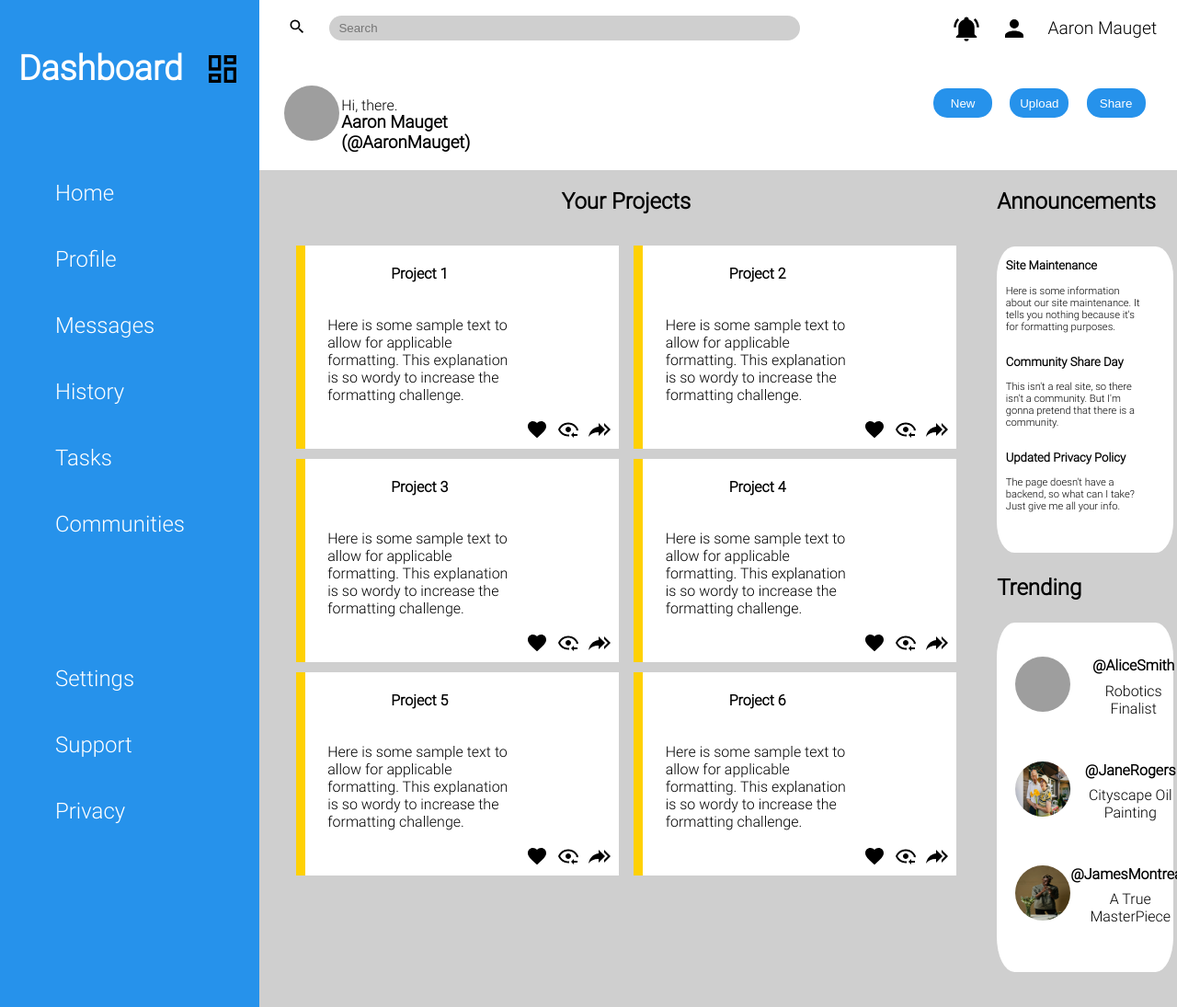
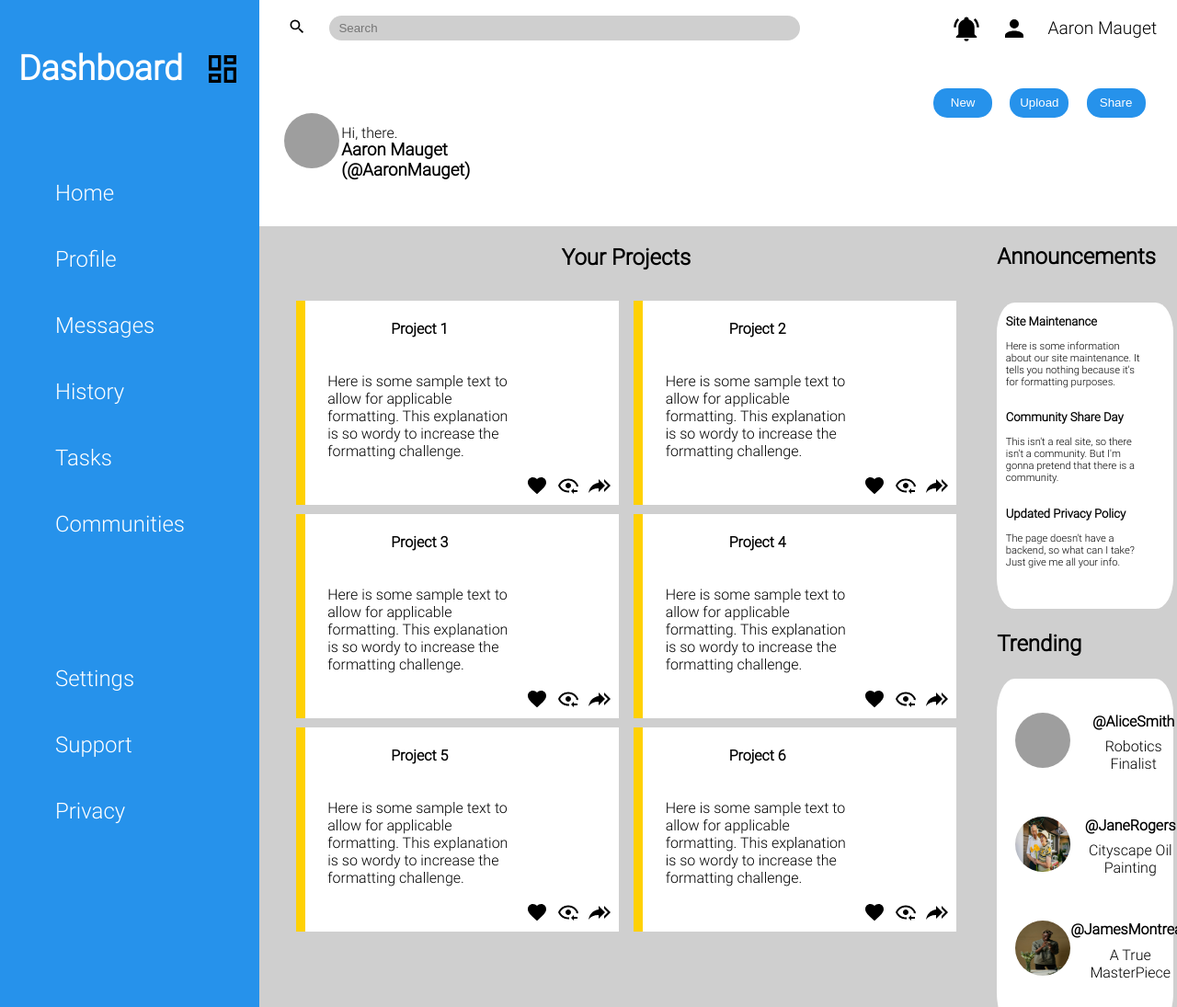
Before and after one commit to amauget/adminDashboard, a plain HTML site: page index.html in a window 1280 px wide. Shown: the top 1095 px of the page at 92% size. Drawn offline with Linux system fonts and the light colour scheme; grey boxes are pictures that could not be loaded.

```diff
--- a/style.css
+++ b/style.css
@@ -31,7 +31,7 @@
     background-color: white;
     justify-self: stretch;
     display:grid;
-    grid-template-rows: 1fr 2fr;
+    grid-template-rows: 1fr 3fr;
     grid-template-columns: repeat(3, auto);
     padding-left:2vw;
 }
```
